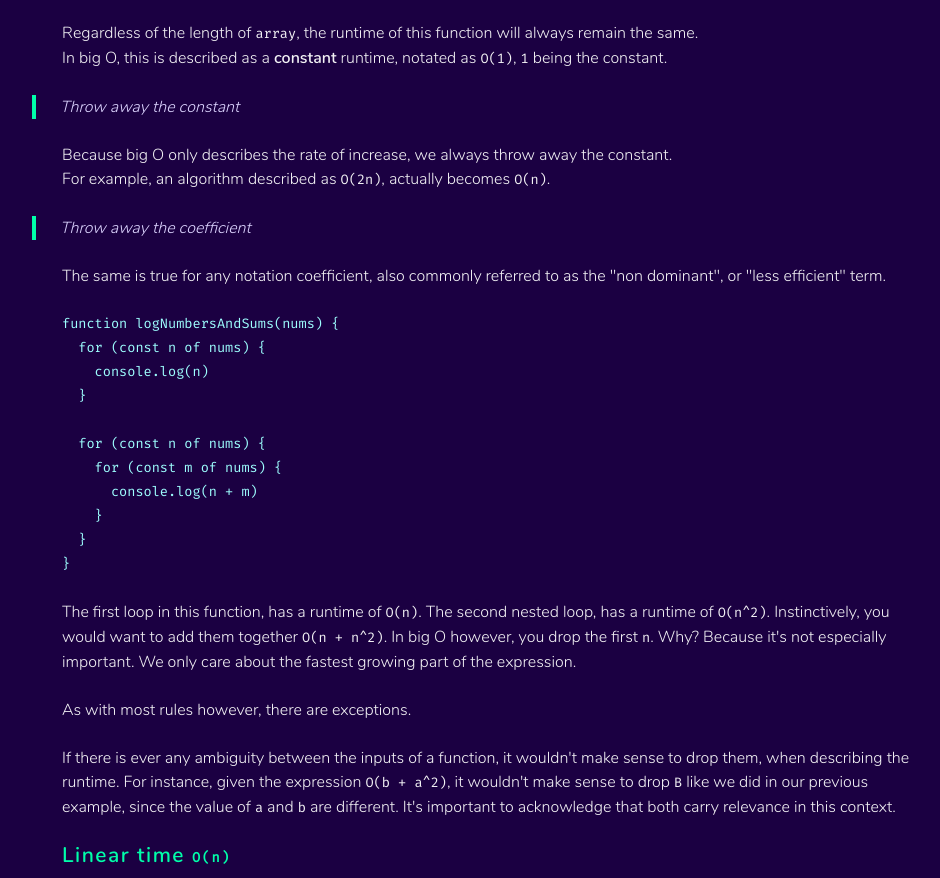
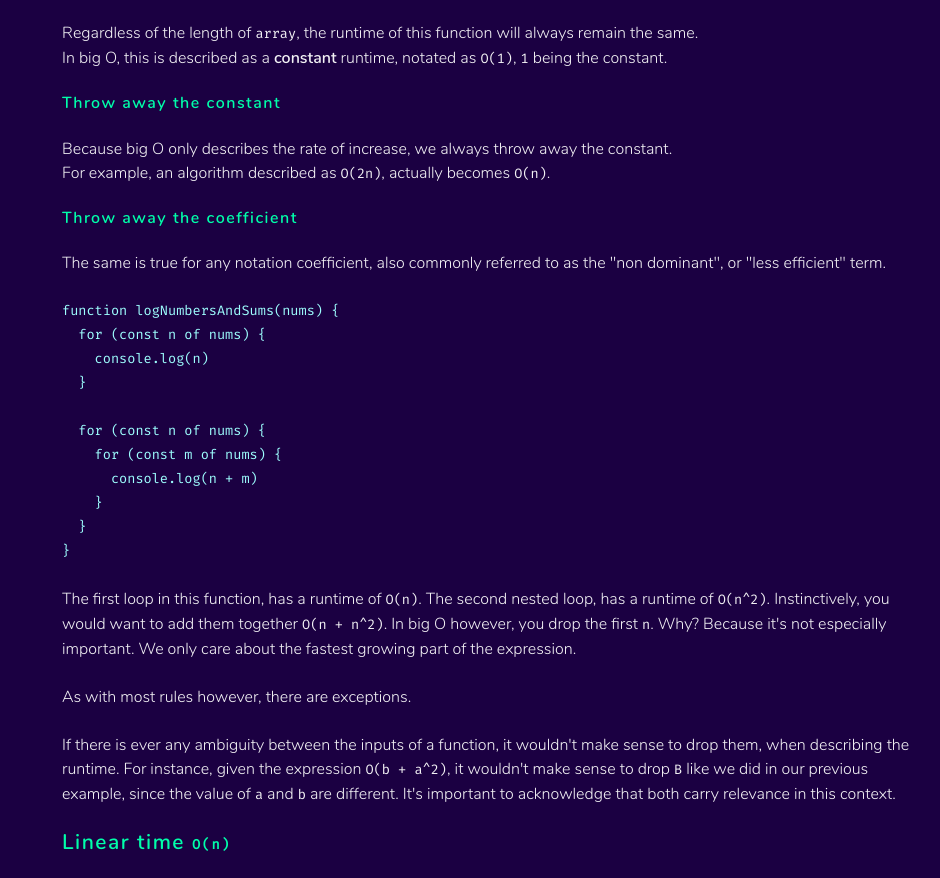
Before and after one commit to babangsund/babangsund.com, a Gatsby site: page /big_1O1/ in a window 1280 px wide. Shown: the part 1306-2184 px from the top of the page, without its empty margins (146-1086 px from the left). Built offline with nearby package versions, Linux system fonts and the light colour scheme; Gatsby itself is replaced by a stand-in of ours; some packages are replaced by stand-ins of ours; code samples lack their colours.

Commit message:
change two quotes to #### headers

```diff
--- a/src/blog/big_1O1.md
+++ b/src/blog/big_1O1.md
@@ -57,12 +57,12 @@ function logLastIndex(array) {
 Regardless of the length of `array`, the runtime of this function will always remain the same.
 In big O, this is described as a **constant** runtime, notated as `O(1)`, `1` being the constant.
 
-> Throw away the constant
+#### Throw away the constant
 
 Because big O only describes the rate of increase, we always throw away the constant.
 For example, an algorithm described as `O(2n)`, actually becomes `O(n)`.
 
-> Throw away the coefficient
+#### Throw away the coefficient
 
 The same is true for any notation coefficient, also commonly referred to as the "non dominant", or "less efficient" term.
 
```
